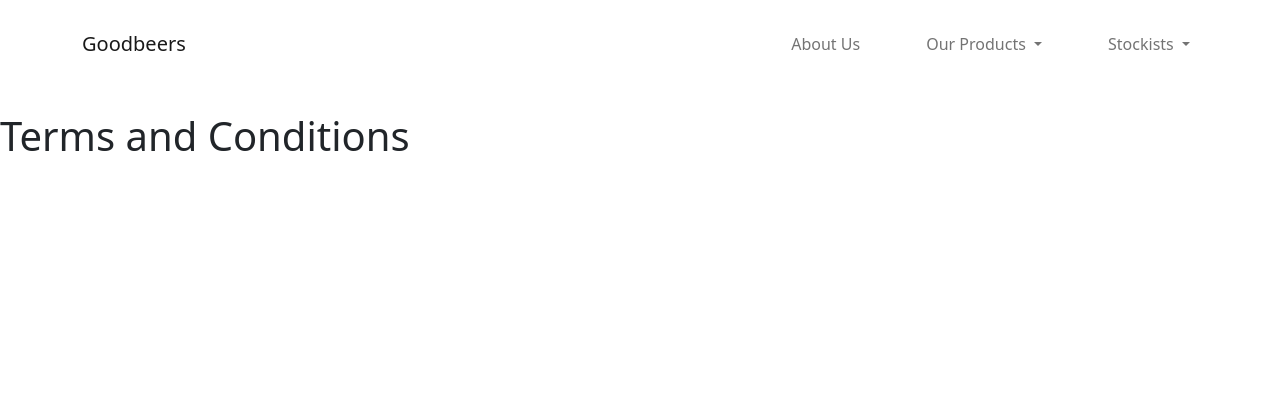
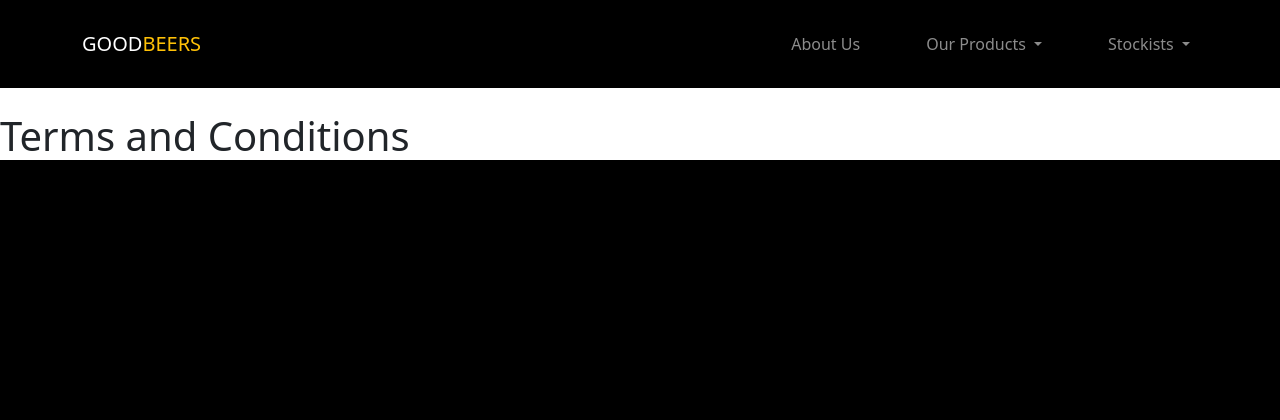
Before and after one commit to vdgvzr/goodbeers, a PHP site: template templates/t&c.twig in a window 1280 px wide. Shown: the top 420 px of the page. Run offline with PHP 8.4, Linux system fonts and the light colour scheme; the template is opened without the code that fills it, so the values that code supplies are empty; some libraries are stand-ins or nearby versions.

Commit message:
Styled base layer to daker aesthetic

```diff
--- a/templates/includes/navbar.twig
+++ b/templates/includes/navbar.twig
@@ -1,6 +1,6 @@
-<nav class="navbar navbar-expand-lg navbar-light bg-none p-4">
+<nav class="navbar navbar-expand-lg navbar-dark bg-black p-4">
     <div class="container">
-        <a class="navbar-brand" href="/">Goodbeers</a>
+        <a class="navbar-brand" href="/">GOOD<span class="text-warning">BEERS</span></a>
 
         <button class="navbar-toggler" type="button" data-bs-toggle="collapse" data-bs-target="#navbarNav" aria-controls="navbarNav" aria-expanded="false" aria-label="Toggle navigation">
             <span class="navbar-toggler-icon"></span>
--- a/web/static/css/style.css
+++ b/web/static/css/style.css
@@ -1,3 +1,7 @@
+html {
+    background-color: black;
+}
+
 .navbar-nav {
     margin-left: auto !important
 }
```
